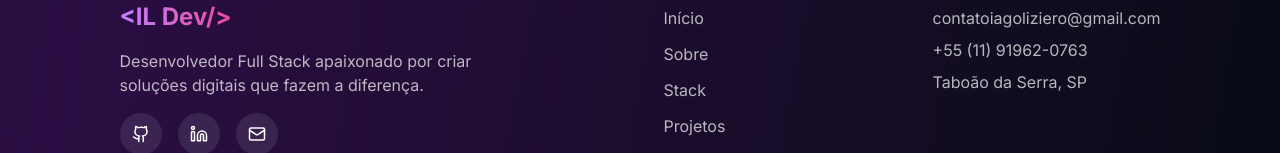
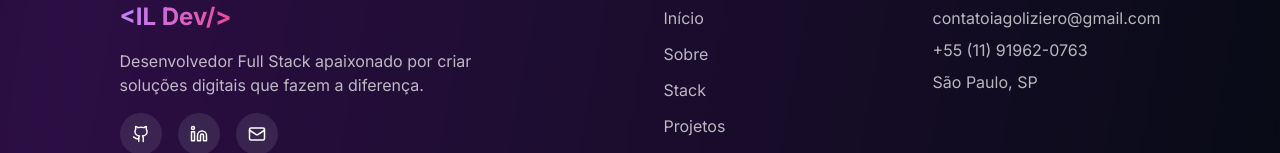
Before and after one commit to iagoliziero/my-portfolio, a React (Vite) app: page / in a window 1280 px wide. Shown: the part 6491-6644 px from the top of the page. Built offline with nearby package versions, Linux system fonts and the light colour scheme.

Commit message:
fix: update location references adjust scroll trigger start position, and update navigation links in DropDownMenu

```diff
--- a/src/animations/LeftOrRight.tsx
+++ b/src/animations/LeftOrRight.tsx
@@ -29,7 +29,7 @@ export default function LeftOrRight({ children, position }: ILeftOrRight) {
         ease: 'power2.inOut',
         scrollTrigger: {
           trigger: el,
-          start: "top 60%",
+          start: "top 80%",
           toggleActions: 'play none none reverse',
         },
       };
--- a/src/components/AboutMe.tsx
+++ b/src/components/AboutMe.tsx
@@ -49,7 +49,7 @@ const AboutMe = (): JSX.Element => {
             className="text-green-400"
             title="Localização"
           >
-            Atualmente moro em Taboão da Serra, SP
+            Atualmente moro em São Paulo, SP
           </SectionCards>
         </section>
       </section>
--- a/src/components/CardAboutMe.tsx
+++ b/src/components/CardAboutMe.tsx
@@ -16,7 +16,7 @@ const CardAboutMe = (): JSX.Element => {
             resolver problemas reais e gerar impacto positivo.
           </Paragraph>
           <Paragraph>
-            Sou de Taboão da Serra, SP, e estou em busca de oportunidades para
+            Sou de São Paulo, SP, e estou em busca de oportunidades para
             trabalhar na área de desenvolvimento, contribuindo com projetos
             desafiadores e crescendo profissionalmente.
           </Paragraph>
--- a/src/components/DropDownMenu.tsx
+++ b/src/components/DropDownMenu.tsx
@@ -21,12 +21,12 @@ const DropDownMenu = (): JSX.Element => {
         <div className="absolute mx-4 top-24 right-0 bg-black/80 backdrop-blur-sm border rounded-xl border-white/10 p-6 transition-all ease-in-out duration-300 z-50">
           <div className="flex flex-col items-center gap-2 ">
             <ul className="flex flex-col gap-3 text-white/70">
-              <NavLink href="#1" label="Início" />
-              <NavLink href="#2" label="Sobre" />
-              <NavLink href="#3" label="Stack" />
-              <NavLink href="#4" label="Projetos" />
-              <NavLink href="#5" label="Currículo" />
-              <NavLink href="#6" label="Contato" />
+              <NavLink href="#inicio" label="Início" />
+              <NavLink href="#sobre" label="Sobre" />
+              <NavLink href="#stack" label="Stack" />
+              <NavLink href="#projetos" label="Projetos" />
+              <NavLink href="#curriculo" label="Currículo" />
+              <NavLink href="#contato" label="Contato" />
             </ul>
           </div>
         </div>
--- a/src/components/Footer.tsx
+++ b/src/components/Footer.tsx
@@ -60,7 +60,7 @@ const Footer = () => {
               </svg>
             </LinkSocials>
 
-            <LinkSocials href="#6">
+            <LinkSocials href="#contato">
               <svg
                 xmlns="http://www.w3.org/2000/svg"
                 width="18"
@@ -95,7 +95,7 @@ const Footer = () => {
           <div className="flex flex-col gap-2 justify-center items-start text-start">
             <p className="p-footer"> contatoiagoliziero@gmail.com </p>
             <p className="p-footer"> +55 (11) 91962-0763 </p>
-            <p className="p-footer"> Taboão da Serra, SP </p>
+            <p className="p-footer"> São Paulo, SP </p>
           </div>
         </div>
       </div>
```
